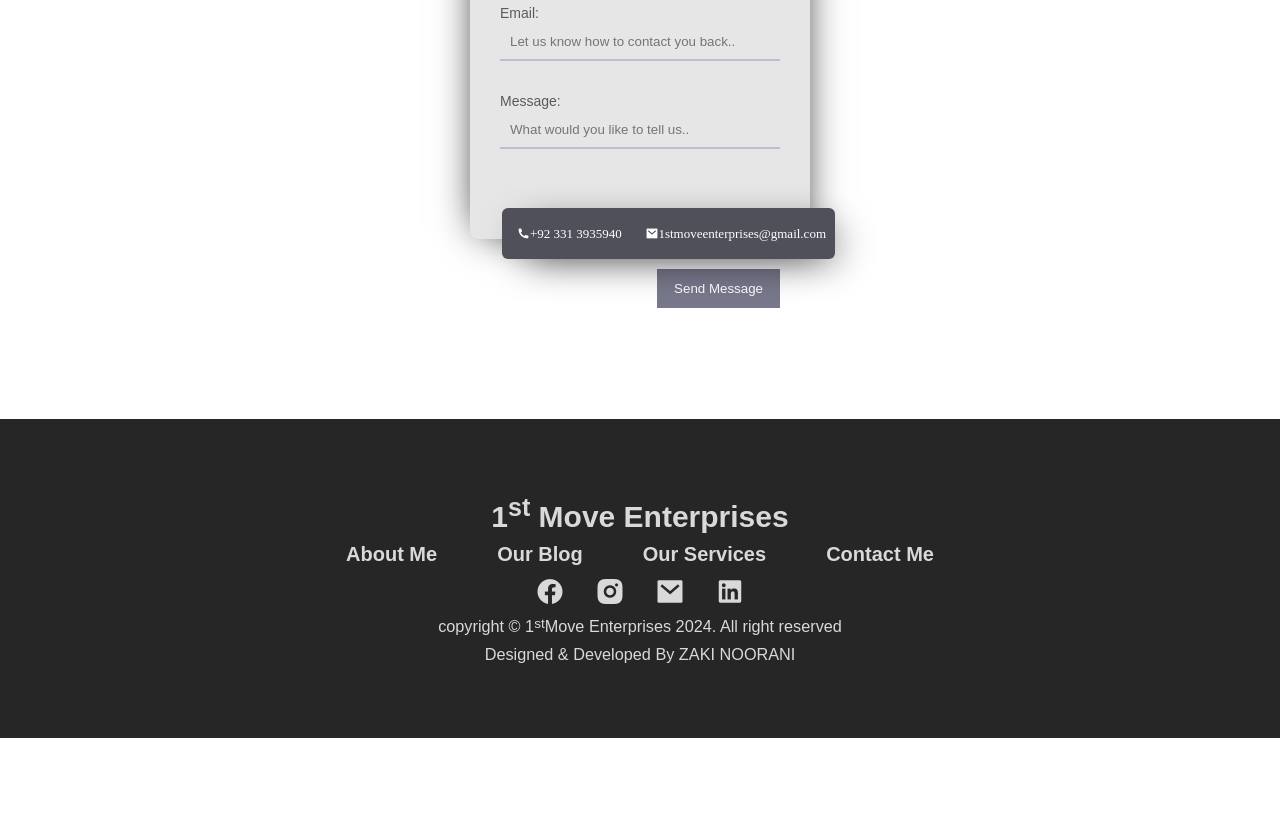
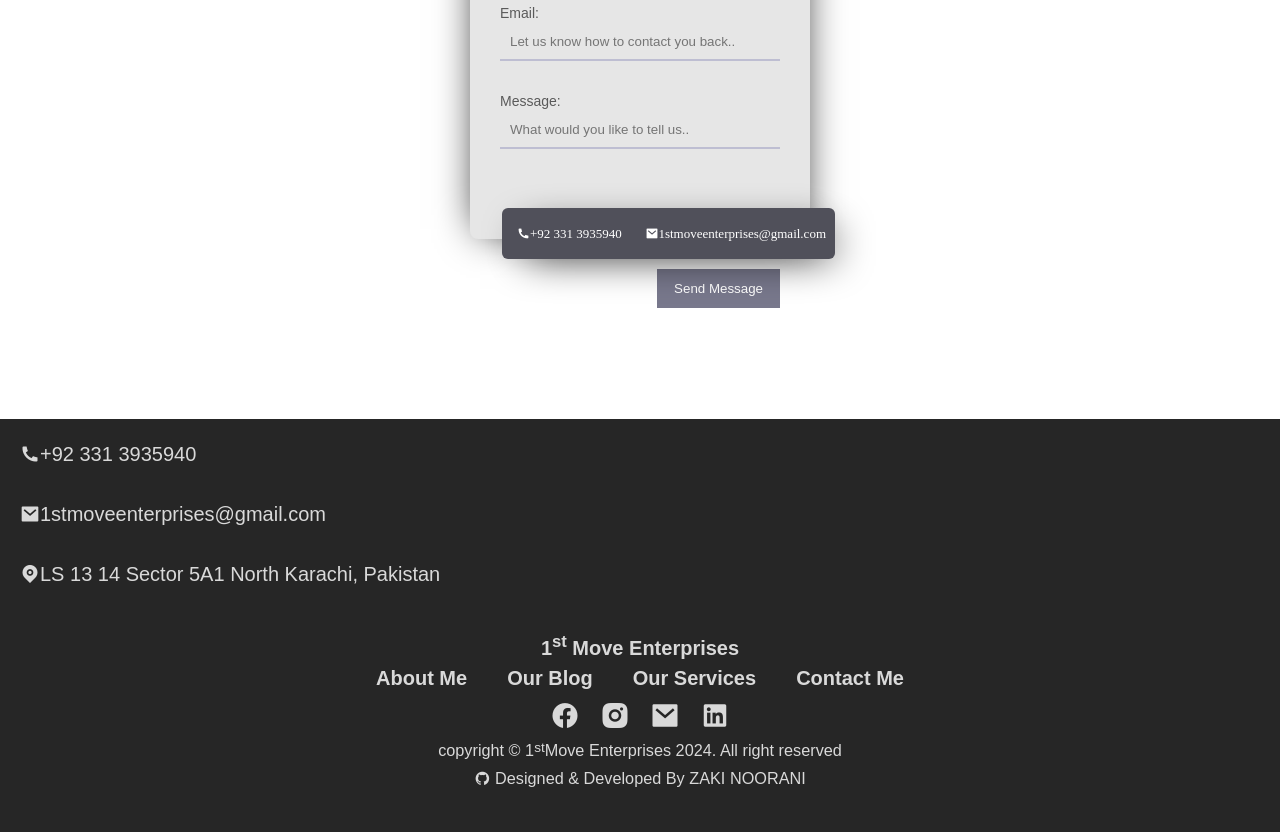
Before and after one commit to Zakinoorani28/1st-Move-Enterprises, a plain HTML site: page index.html in a window 1280 px wide. Shown: the part 5064-5896 px from the top of the page. Before the commit the page ends 5802 px from the top, so only its background shows below. Drawn offline with nearby package versions, Linux system fonts and the light colour scheme.

Commit message:
info addded

```diff
--- a/index.html
+++ b/index.html
@@ -216,8 +216,17 @@
   <!-- footer start  -->
 
   <footer class="footer">
+    <div class="footer_info">
+      <p><a href="tel:+923201294154"><i class="ri-phone-fill"></i>+92 331 3935940</a></p>
+      <p><a href="mailto:zakinoorani2006@gmail.com"><i class="ri-mail-fill"></i>1stmoveenterprises@gmail.com</a></p>
+      <p><a href="https://maps.app.goo.gl/wqika8niD7q3PBKy7"><i class="ri-map-pin-fill"></i>LS 13 14 Sector 5A1
+          North Karachi, Pakistan</a></p>
+    </div>
+
     <div class="footer__container container grid">
+
       <div class="footer__content grid">
+
         <a href="index.html" class="footer__logo">1<sup>st</sup> Move Enterprises</a>
 
         <ul class="footer__links">
@@ -239,6 +248,7 @@
         </ul>
 
         <div class="footer__social">
+
           <a href="https://www.facebook.com/profile.php?id=100091956073285&mibextid=ZbWKwL" target="_blank"
             class="footer__social-link">
             <i class="ri-facebook-circle-fill"></i>
@@ -264,9 +274,12 @@
         copyright &#169; 1<sup>st</sup> Move Enterprises 2024. All right reserved
       </span>
 
-      <span class="last-line">
-        <a href="https://github.com/Zakinoorani28" target="_blank">Designed & Developed By ZAKI NOORANI</a>
-      </span>
+      <div class="last-line">
+        <p><a href="https://github.com/Zakinoorani28" target="_blank"><i class="ri-github-fill"></i> Designed &
+            Developed By ZAKI NOORANI</a>
+        </p>
+      </div>
+
     </div>
   </footer>
 
--- a/styles.css
+++ b/styles.css
@@ -553,9 +553,17 @@ p:not(:last-child) {
 .footer {
     background-color: hsl(0, 0%, 15%);
 }
+.footer_info {
+    margin-left: 20px;
+    padding-top: 20px;
+}
 
+.footer_info a {
+    color: hsl(0, 0%, 85%);
+    text-decoration: none;
+}
 .footer__container {
-    padding-block: 4rem 2rem;
+    padding-block: 2rem 2rem;
     text-align: center;
     row-gap: 5rem;
 }
@@ -671,44 +679,5 @@ p:not(:last-child) {
 
 /* navber responsive end  */
 
-/* footer responsive start  */
-
-@media screen and (max-width: 320px) {
-    .container {
-        margin-inline: 1rem;
-    }
-}
-
-/* For large devices */
-@media screen and (min-width: 1150px) {
-    .container {
-        margin-inline: auto;
-    }
-
-    .footer__container {
-        row-gap: 6rem;
-        padding-block: 3.5rem;
-    }
-
-    .footer__content {
-        grid-template-columns: 1fr 2fr 1fr;
-        align-items: center;
-    }
-
-    .footer__logo {
-        font-size: 1.5rem;
-    }
-
-    .footer__links {
-        column-gap: 3rem;
-    }
-
-    .footer__social {
-        column-gap: 1.5rem;
-    }
-}
-
-/* footer responsive end  */
-
 /* responsive End  */
 /* \end{code}  */
```
